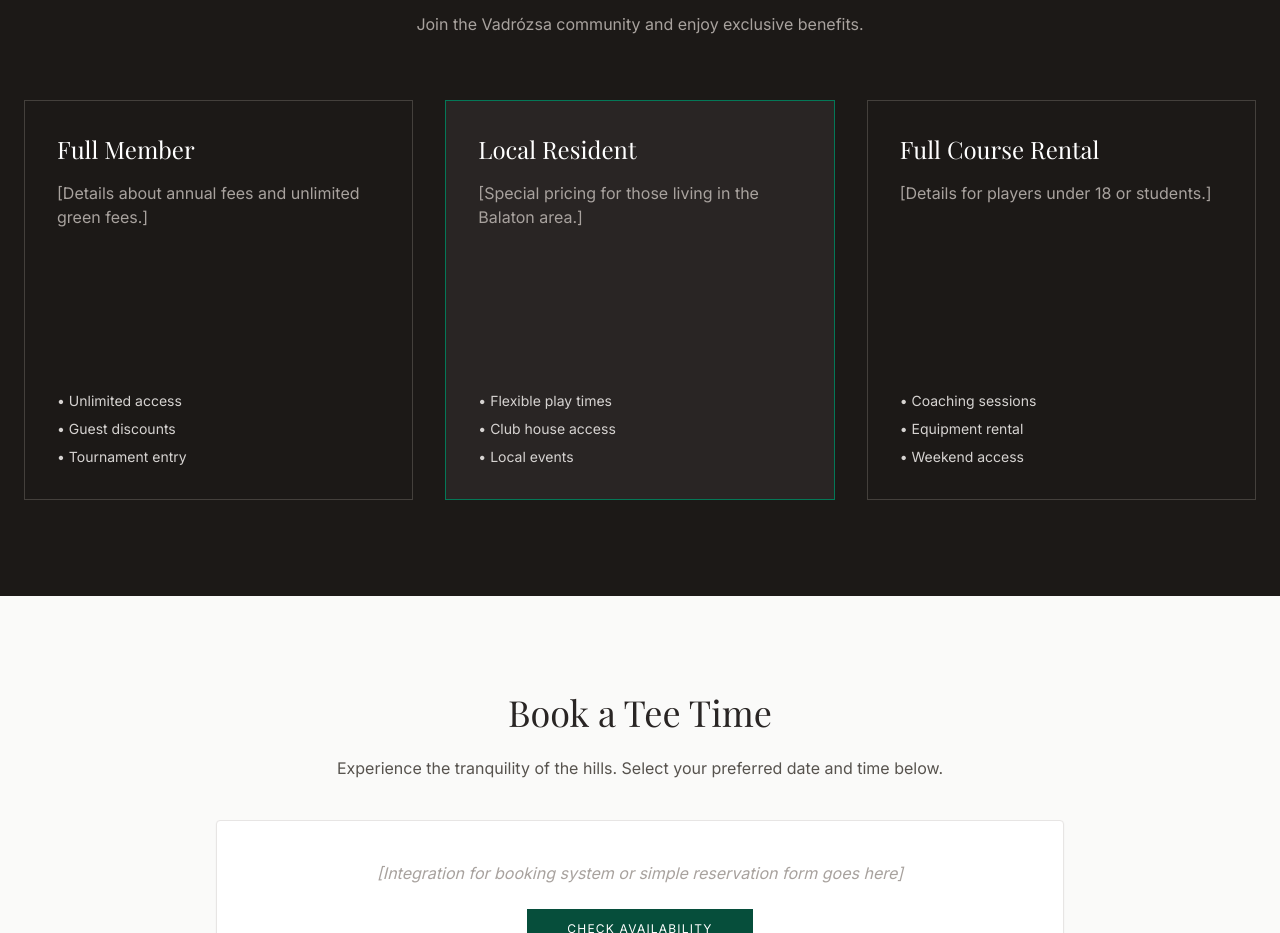
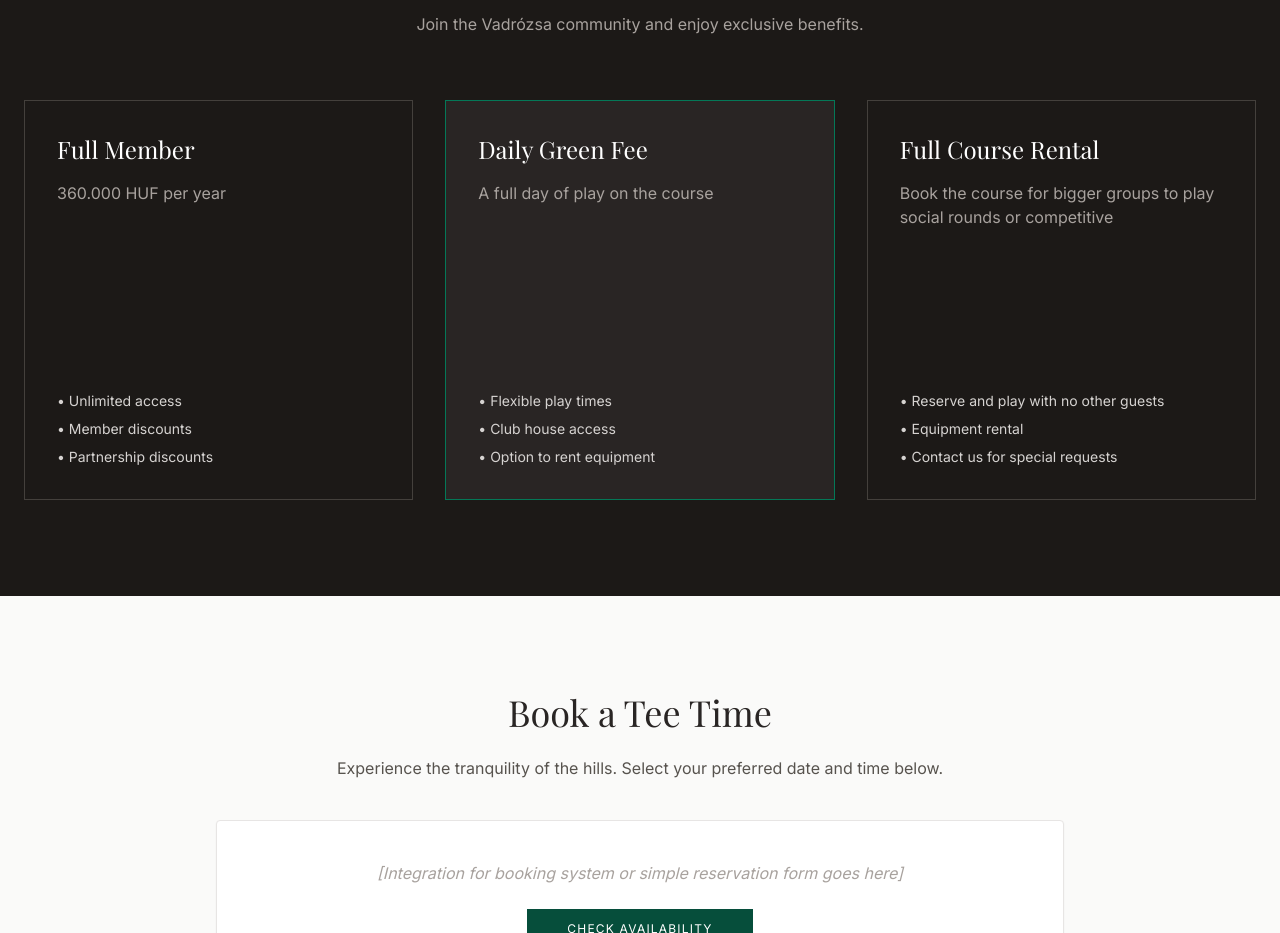
Before and after one commit to johanssonper-oss/html-starter, a website: page index.html in a window 1280 px wide. Shown: the part 1504-2437 px from the top of the page. Drawn offline with nearby package versions, Linux system fonts and the light colour scheme.

Commit message:
Update index.html

```diff
--- a/index.html
+++ b/index.html
@@ -69,43 +69,43 @@
     <!-- Card 1: Full Member -->
     <div class="flex flex-col border border-stone-700 p-8 hover:border-emerald-500 transition min-h-[400px]">
         <h3 class="text-2xl mb-4">Full Member</h3>
-        <p class="text-stone-400 mb-6">[Details about annual fees and unlimited green fees.]</p>
+        <p class="text-stone-400 mb-6">360.000 HUF per year</p>
 
         <!-- This empty div grows to push the list to the bottom -->
         <div class="flex-grow"></div>
 
         <ul class="text-sm space-y-2 text-stone-300">
             <li>• Unlimited access</li>
-            <li>• Guest discounts</li>
-            <li>• Tournament entry</li>
+            <li>• Member discounts</li>
+            <li>• Partnership discounts</li>
         </ul>
     </div>
 
     <!-- Card 2: Local Resident -->
     <div class="flex flex-col border border-emerald-700 p-8 bg-stone-800 min-h-[400px]">
-        <h3 class="text-2xl mb-4">Local Resident</h3>
-        <p class="text-stone-400 mb-6">[Special pricing for those living in the Balaton area.]</p>
+        <h3 class="text-2xl mb-4">Daily Green Fee</h3>
+        <p class="text-stone-400 mb-6">A full day of play on the course</p>
 
         <div class="flex-grow"></div>
 
         <ul class="text-sm space-y-2 text-stone-300">
-            <li>• Flexible play times</li>
+         <li>• Flexible play times</li>
             <li>• Club house access</li>
-            <li>• Local events</li>
+                        <li>• Option to rent equipment</li>
         </ul>
     </div>
 
     <!-- Card 3: Full Course Rental -->
     <div class="flex flex-col border border-stone-700 p-8 hover:border-emerald-500 transition min-h-[400px]">
         <h3 class="text-2xl mb-4">Full Course Rental</h3>
-        <p class="text-stone-400 mb-6">[Details for players under 18 or students.]</p>
+        <p class="text-stone-400 mb-6">Book the course for bigger groups to play social rounds or competitive</p>
 
         <div class="flex-grow"></div>
 
         <ul class="text-sm space-y-2 text-stone-300">
-            <li>• Coaching sessions</li>
-            <li>• Equipment rental</li>
-            <li>• Weekend access</li>
+          <li>• Reserve and play with no other guests</li>
+                        <li>• Equipment rental</li>
+                        <li>• Contact us for special requests</li>
         </ul>
     </div>
 </div>
```
